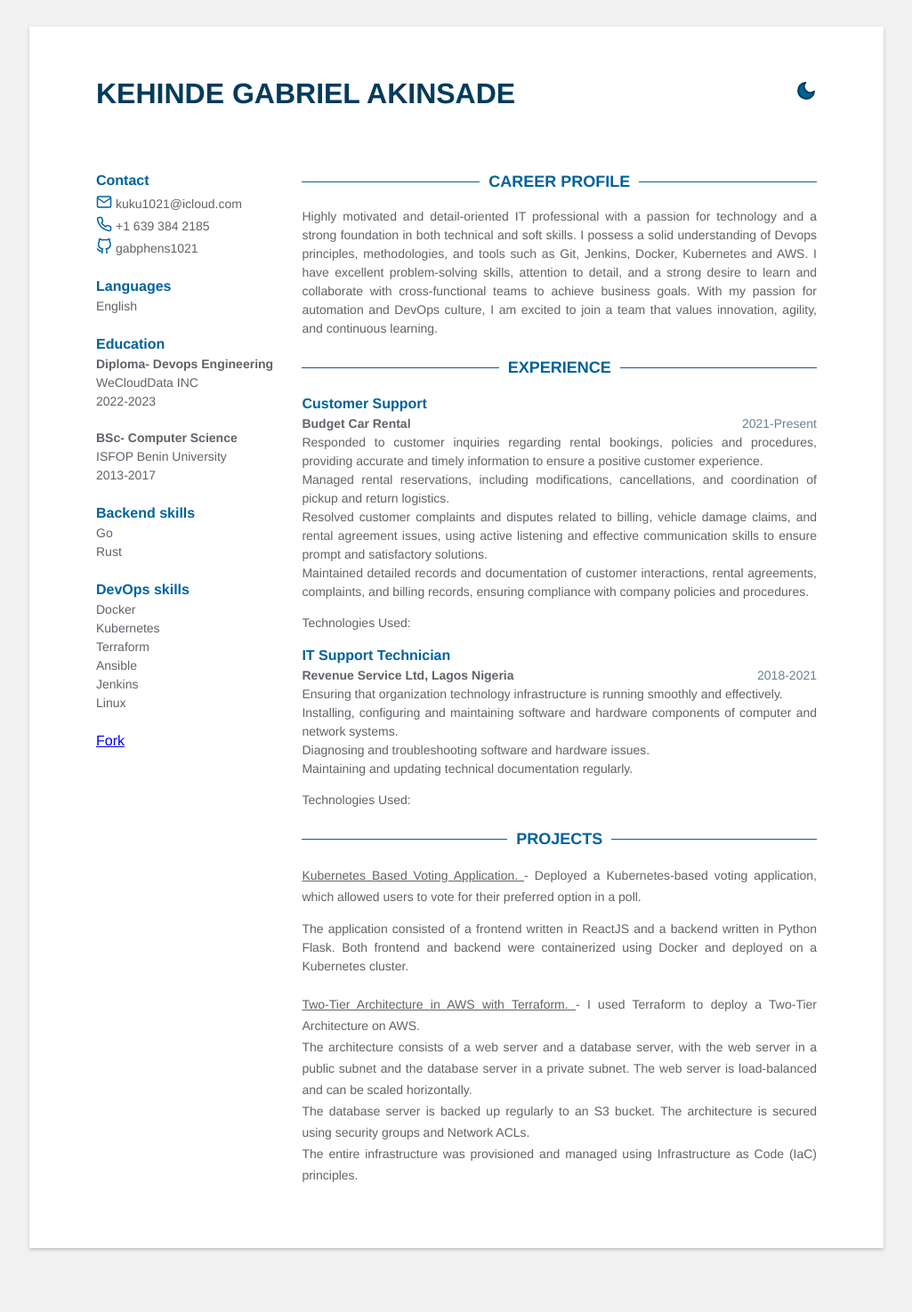
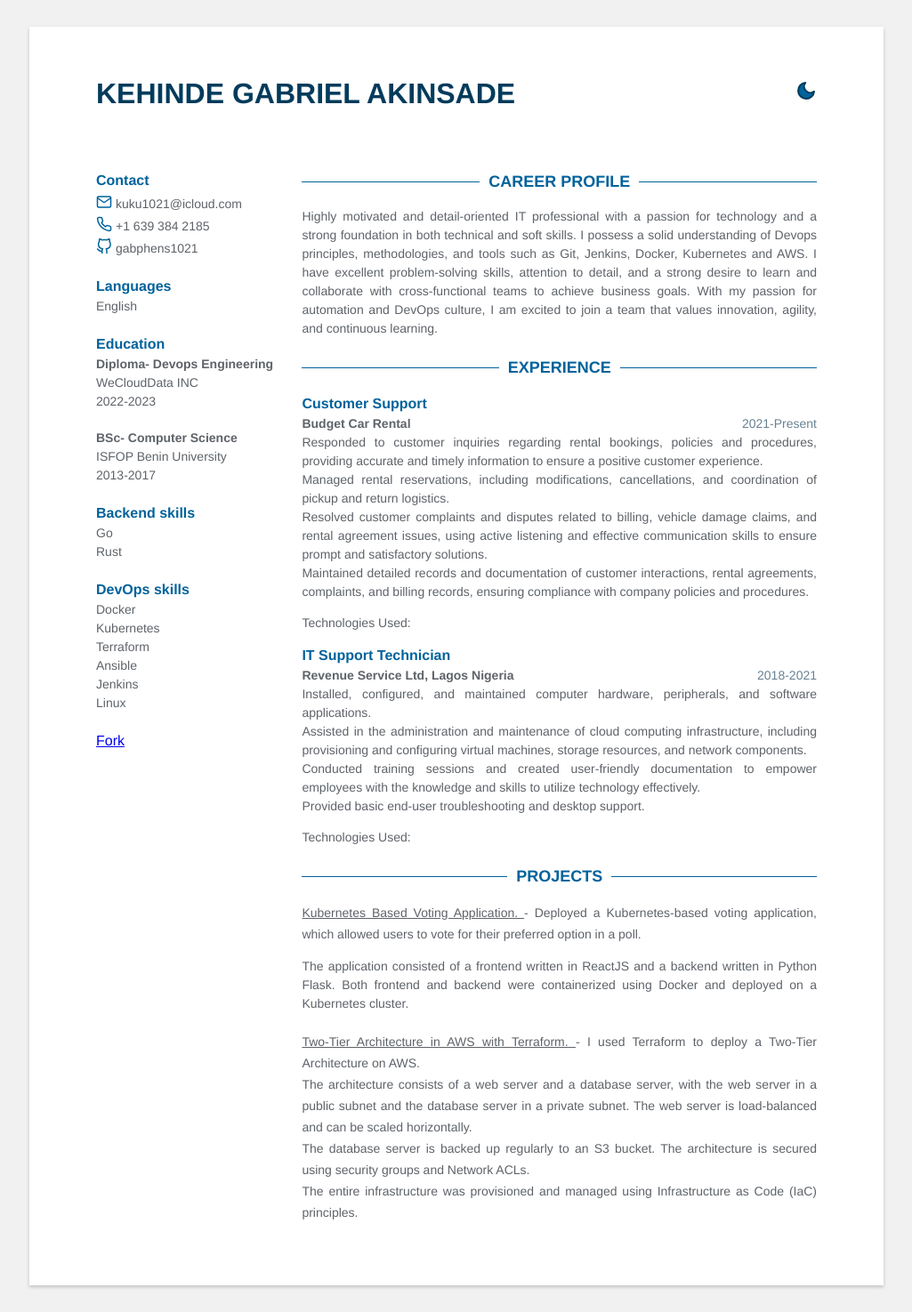
Before and after one commit to gabphens1021/kehindeakinsade.github.io, a Jekyll site: the page built from index.html, in a window 1280 px wide. Shown: the whole page at 89% size, without its empty margins (127-1152 px from the left). Built offline with Jekyll 4.4.1, drawn with Linux system fonts in a browser that asks for light colours; before the commit the page ends 1433 px from its top, so only the background shows below that.

Commit message:
updating cv

```diff
--- a/_data/data.yml
+++ b/_data/data.yml
@@ -59,10 +59,10 @@ experience:
     time: 2018-2021
     company: Revenue Service Ltd, Lagos Nigeria
     details: |
-      Ensuring that organization technology infrastructure is running smoothly and effectively. <br>
-      Installing, configuring and maintaining software and hardware components of computer and network systems. <br>
-      Diagnosing and troubleshooting software and hardware issues. <br>
-      Maintaining and updating technical documentation regularly.
+      Installed, configured, and maintained computer hardware, peripherals, and software applications. <br>
+      Assisted in the administration and maintenance of cloud computing infrastructure, including provisioning and configuring virtual machines, storage resources, and network components. <br>
+      Conducted training sessions and created user-friendly documentation to empower employees with the knowledge and skills to utilize technology effectively. <br>
+      Provided basic end-user troubleshooting and desktop support.
     Technology Used:
 
 projects:
```
